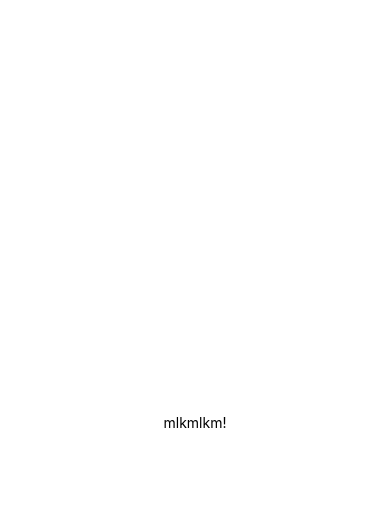
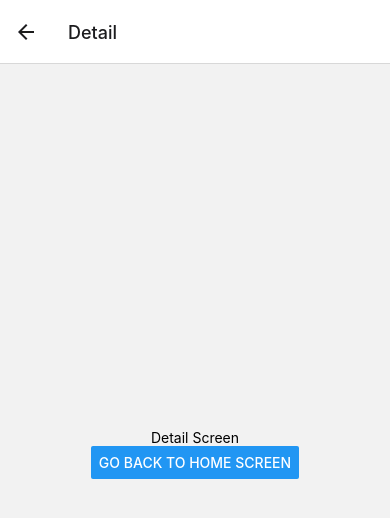
Before and after one commit to soffiSerrano/TodoApp, a React Native app: screen /Detail in a window 390 px wide. Shown: the top 518 px of the page. Built offline with nearby package versions, Linux system fonts and the light colour scheme.

Commit message:
added navigation

```diff
--- a/App.js
+++ b/App.js
@@ -1,12 +1,8 @@
-import { StatusBar } from 'expo-status-bar';
 import { StyleSheet, Text, View } from 'react-native';
-
+import StartPage from './app/screens';
 export default function App() {
   return (
-    <View style={styles.container}>
-      <Text>mlkmlkm!</Text>
-      <StatusBar style="auto" />
-    </View>
+    <StartPage/>
   );
 }
 
--- a/app/screens/details.tsx
+++ b/app/screens/(tabs)/details.tsx
@@ -1,12 +1,14 @@
-// screens/DetailScreen.js
-
 import React from 'react';
 import { View, Text, Button } from 'react-native';
 
-const DetailScreen = () => {
+const DetailScreen = ({ navigation }) => {
   return (
     <View style={{ flex: 1, justifyContent: 'center', alignItems: 'center' }}>
       <Text>Detail Screen</Text>
+      <Button
+        title="Go back to Home Screen"
+        onPress={() => navigation.goBack()}
+      />
     </View>
   );
 };
--- /dev/null
+++ b/app/screens/(tabs)/home.tsx
@@ -0,0 +1,16 @@
+import React from 'react';
+import { View, Text, Button } from 'react-native';
+
+const HomeScreen = ({ navigation }) => {
+  return (
+    <View style={{ flex: 1, justifyContent: 'center', alignItems: 'center' }}>
+      <Text>Home Screen</Text>
+      <Button
+        title="Go to Detail Screen"
+        onPress={() => navigation.navigate('Detail')}
+      />
+    </View>
+  );
+};
+
+export default HomeScreen;
--- a/app/screens/index.tsx
+++ b/app/screens/index.tsx
@@ -1,9 +1,20 @@
 import React from 'react';
-import { Redirect } from "expo-router";
+import { NavigationContainer } from '@react-navigation/native';
+import { createStackNavigator } from '@react-navigation/stack';
+import HomeScreen from './(tabs)/home';
+import DetailScreen from './(tabs)/details';
 
+const Stack = createStackNavigator();
 
 const StartPage = () => {
-  return <Redirect href={"/home"}/>
+  return (
+    <NavigationContainer>
+      <Stack.Navigator>
+        <Stack.Screen name="Home" component={HomeScreen} />
+        <Stack.Screen name="Detail" component={DetailScreen} />
+      </Stack.Navigator>
+    </NavigationContainer>
+  );
 };
 
 export default StartPage;
--- a/app/screens/task/[id].tsx
+++ b/app/screens/task/[id].tsx
@@ -10,4 +10,4 @@ const DetailsTask = ({ navigation }) => {
   );
 };
 
-export default HomeScreen;
+export default DetailsTask;
```
Also changed, not shown: app/screens/_layout.tsx (deleted, +0 -10 lines), package.json (+11 -6 lines), app/screens/tabs/_layout.tsx (deleted), 1 other file (tests, documents, lock files or other folders).
